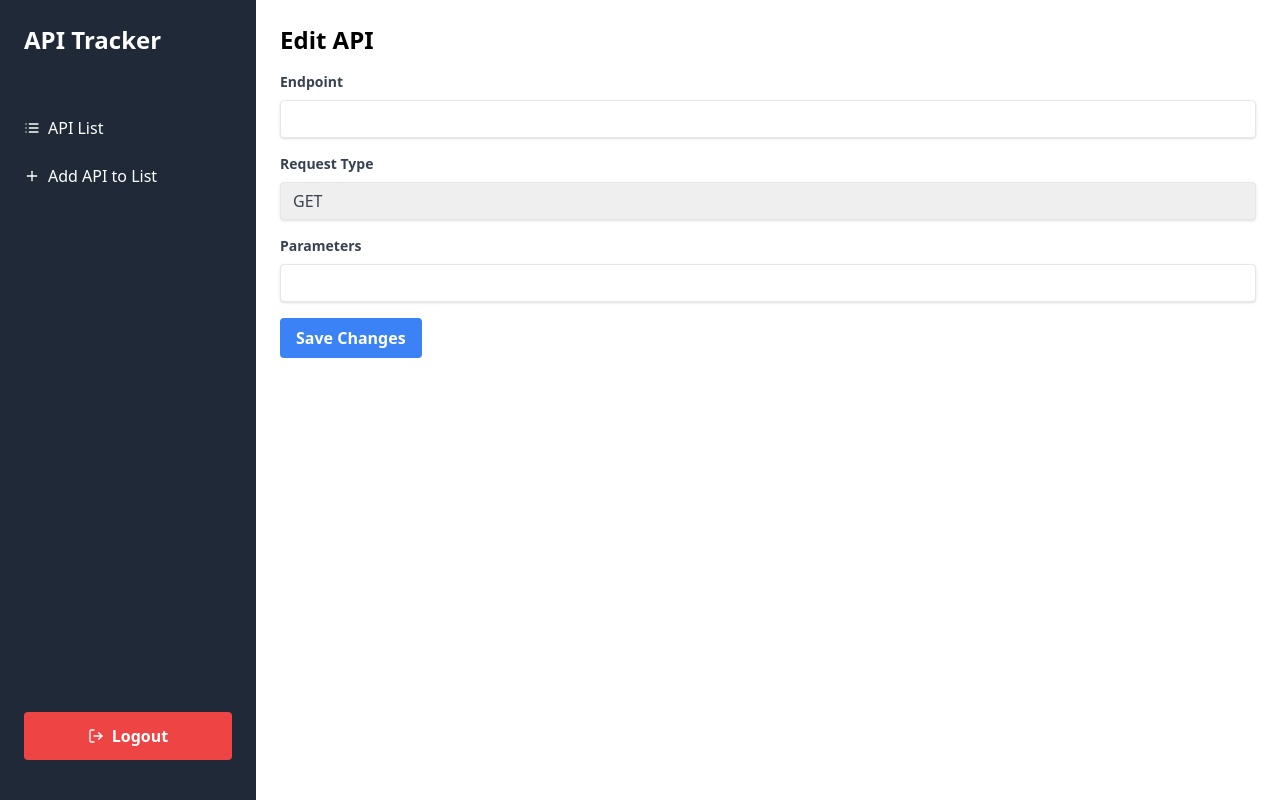
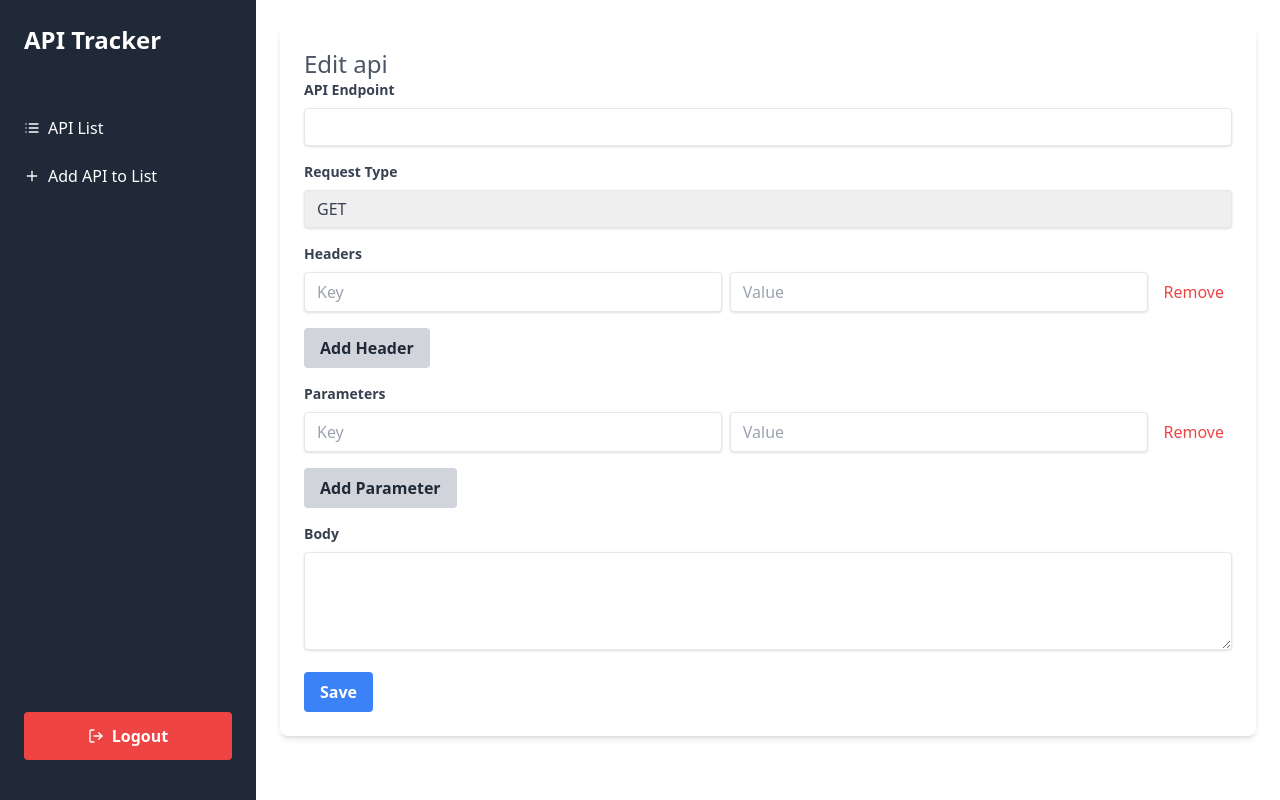
Before and after one commit to altyon-get/cnext-apitracker-frontend, a React (Create React App) app: page /edit-api/1 in a window 1280 px wide. Built offline with nearby package versions, Linux system fonts and the light colour scheme; no server answers; sample sign-in values are in the browser's storage.

Commit message:
edit api form

```diff
--- a/src/pages/EditAPI.js
+++ b/src/pages/EditAPI.js
@@ -1,34 +1,68 @@
-import React, { useState, useEffect } from "react";
-import axios from "axios";
 import { useNavigate, useParams } from "react-router-dom";
+import { useEffect, useState } from "react";
+import api from "../api/api";
 
 const EditAPI = () => {
   const { id } = useParams();
   const [endpoint, setEndpoint] = useState("");
-  const [requestType, setRequestType] = useState("GET");
-  const [params, setParams] = useState("");
+  const [method, setMethod] = useState("GET");
+  const [headers, setHeaders] = useState([{ key: "", value: "" }]);
+  const [params, setParams] = useState([{ key: "", value: "" }]);
+  const [body, setBody] = useState("");
+  const [errors, setErrors] = useState({});
   const navigate = useNavigate();
 
+  const addField = (setter) => {
+    setter((prev) => [...prev, { key: "", value: "" }]);
+  };
+
+  const updateField = (setter, index, field, value) => {
+    setter((prev) => {
+      const newFields = [...prev];
+      newFields[index][field] = value;
+      return newFields;
+    });
+  };
+
+  const removeField = (setter, index) => {
+    setter((prev) => prev.filter((_, i) => i !== index));
+  };
+
   useEffect(() => {
-    axios
+    api
       .get(`/api/apis/${id}/`)
       .then((response) => {
         const api = response.data;
         setEndpoint(api.endpoint);
-        setRequestType(api.request_type);
-        setParams(api.params);
+        setMethod(api.method);
+        setHeaders(api.headers || [{ key: "", value: "" }]);
+        setParams(api.params || [{ key: "", value: "" }]);
+        setBody(api.body || "");
       })
       .catch((error) => console.error("Error fetching API:", error));
   }, [id]);
 
   const handleSubmit = (e) => {
     e.preventDefault();
-    axios
-      .put(`/api/apis/${id}/`, {
-        endpoint: endpoint,
-        request_type: requestType,
-        params: params,
-      })
+    const payload = {
+      endpoint: endpoint,
+      method: method,
+    };
+
+    if (headers.some((header) => header.key !== "" && header.value !== "")) {
+      payload.headers = headers;
+    }
+
+    if (params.some((param) => param.key !== "" && param.value !== "")) {
+      payload.params = params;
+    }
+
+    if (body.trim() !== "") {
+      payload.body = body;
+    }
+
+    api
+      .put(`/api/api-list/${id}/`, payload)
       .then(() => {
         navigate("/api-list");
       })
@@ -36,27 +70,32 @@ const EditAPI = () => {
   };
 
   return (
-    <div>
-      <h2 className="text-2xl font-bold mb-4">Edit API</h2>
+    <div className="p-6 bg-white rounded-lg shadow-md">
+      <h1 className="text-left text-gray-600 text-2xl">Edit api</h1>
       <form onSubmit={handleSubmit}>
         <div className="mb-4">
           <label className="block text-gray-700 text-sm font-bold mb-2">
-            Endpoint
+            API Endpoint
           </label>
           <input
             type="text"
             value={endpoint}
             onChange={(e) => setEndpoint(e.target.value)}
-            className="shadow appearance-none border rounded w-full py-2 px-3 text-gray-700 leading-tight focus:outline-none focus:shadow-outline"
+            className={`shadow appearance-none border rounded w-full py-2 px-3 text-gray-700 leading-tight focus:outline-none focus:shadow-outline ${
+              errors.endpoint ? "border-red-500" : ""
+            }`}
           />
+          {errors.endpoint && (
+            <p className="text-red-500 text-xs italic">{errors.endpoint}</p>
+          )}
         </div>
         <div className="mb-4">
           <label className="block text-gray-700 text-sm font-bold mb-2">
             Request Type
           </label>
           <select
-            value={requestType}
-            onChange={(e) => setRequestType(e.target.value)}
+            value={method}
+            onChange={(e) => setMethod(e.target.value)}
             className="shadow appearance-none border rounded w-full py-2 px-3 text-gray-700 leading-tight focus:outline-none focus:shadow-outline"
           >
             <option value="GET">GET</option>
@@ -65,23 +104,104 @@ const EditAPI = () => {
             <option value="DELETE">DELETE</option>
           </select>
         </div>
-
+        <div className="mb-4">
+          <label className="block text-gray-700 text-sm font-bold mb-2">
+            Headers
+          </label>
+          {headers.map((header, index) => (
+            <div key={index} className="flex mb-2">
+              <input
+                type="text"
+                placeholder="Key"
+                value={header.key}
+                onChange={(e) =>
+                  updateField(setHeaders, index, "key", e.target.value)
+                }
+                className="shadow appearance-none border rounded w-1/2 py-2 px-3 text-gray-700 leading-tight focus:outline-none focus:shadow-outline mr-2"
+              />
+              <input
+                type="text"
+                placeholder="Value"
+                value={header.value}
+                onChange={(e) =>
+                  updateField(setHeaders, index, "value", e.target.value)
+                }
+                className="shadow appearance-none border rounded w-1/2 py-2 px-3 text-gray-700 leading-tight focus:outline-none focus:shadow-outline mr-2"
+              />
+              <button
+                type="button"
+                onClick={() => removeField(setHeaders, index)}
+                className="text-red-500 py-2 px-2 rounded"
+              >
+                Remove
+              </button>
+            </div>
+          ))}
+          <button
+            type="button"
+            onClick={() => addField(setHeaders)}
+            className="mt-2 bg-gray-300 hover:bg-gray-400 text-gray-800 font-bold py-2 px-4 rounded"
+          >
+            Add Header
+          </button>
+        </div>
         <div className="mb-4">
           <label className="block text-gray-700 text-sm font-bold mb-2">
             Parameters
           </label>
-          <input
-            type="text"
-            value={params}
-            onChange={(e) => setParams(e.target.value)}
+          {params.map((param, index) => (
+            <div key={index} className="flex mb-2">
+              <input
+                type="text"
+                placeholder="Key"
+                value={param.key}
+                onChange={(e) =>
+                  updateField(setParams, index, "key", e.target.value)
+                }
+                className="shadow appearance-none border rounded w-1/2 py-2 px-3 text-gray-700 leading-tight focus:outline-none focus:shadow-outline mr-2"
+              />
+              <input
+                type="text"
+                placeholder="Value"
+                value={param.value}
+                onChange={(e) =>
+                  updateField(setParams, index, "value", e.target.value)
+                }
+                className="shadow appearance-none border rounded w-1/2 py-2 px-3 text-gray-700 leading-tight focus:outline-none focus:shadow-outline mr-2"
+              />
+              <button
+                type="button"
+                onClick={() => removeField(setParams, index)}
+                className="text-red-500 py-2 px-2 rounded"
+              >
+                Remove
+              </button>
+            </div>
+          ))}
+          <button
+            type="button"
+            onClick={() => addField(setParams)}
+            className="mt-2 bg-gray-300 hover:bg-gray-400 text-gray-800 font-bold py-2 px-4 rounded"
+          >
+            Add Parameter
+          </button>
+        </div>
+        <div className="mb-4">
+          <label className="block text-gray-700 text-sm font-bold mb-2">
+            Body
+          </label>
+          <textarea
+            value={body}
+            onChange={(e) => setBody(e.target.value)}
             className="shadow appearance-none border rounded w-full py-2 px-3 text-gray-700 leading-tight focus:outline-none focus:shadow-outline"
+            rows="4"
           />
         </div>
         <button
           type="submit"
-          className="bg-blue-500 hover:bg-blue-700 text-white font-bold py-2 px-4 rounded focus:outline-none focus:shadow-outline"
+          className="bg-blue-500 hover:bg-blue-700 text-white font-bold py-2 px-4 rounded"
         >
-          Save Changes
+          Save
         </button>
       </form>
     </div>
```
